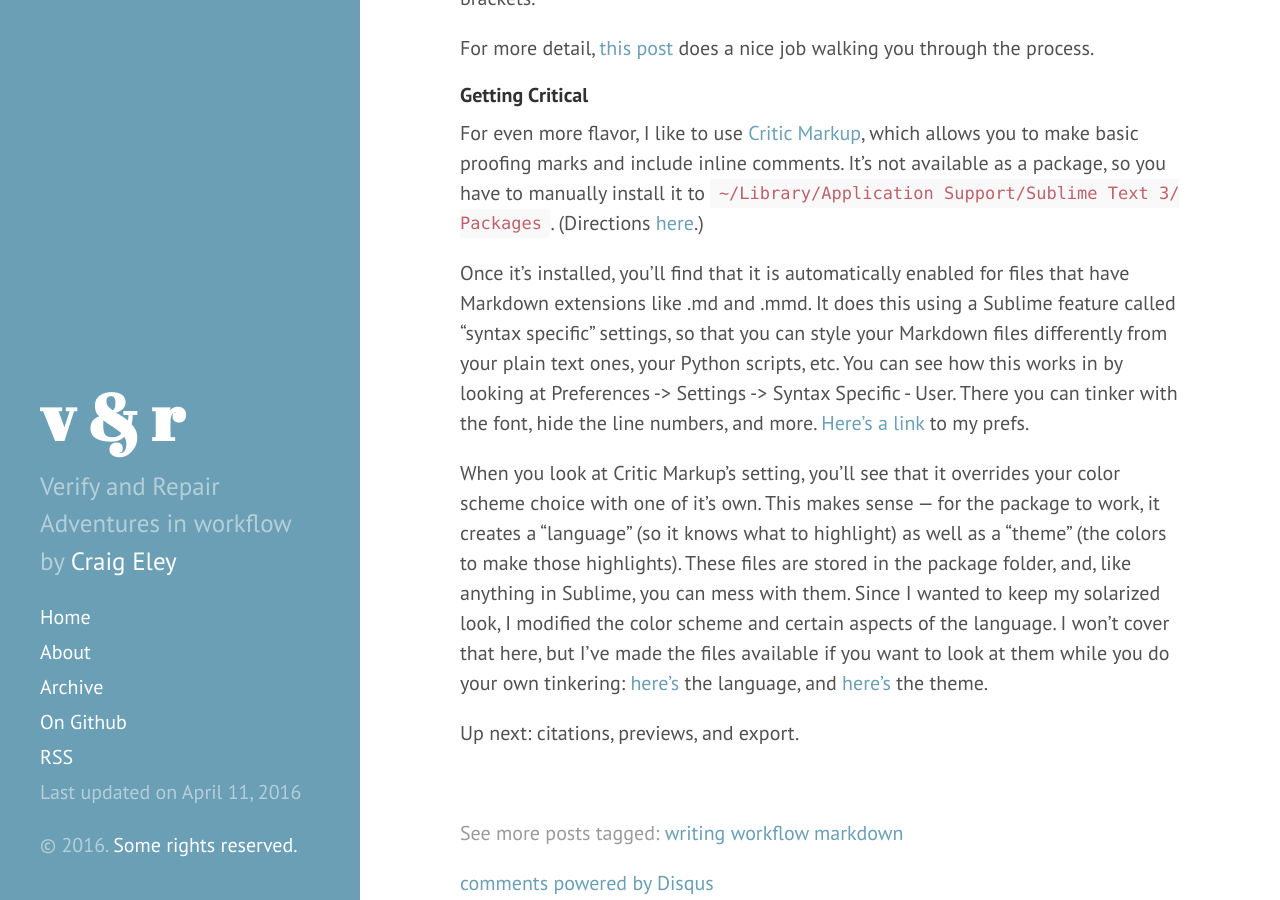
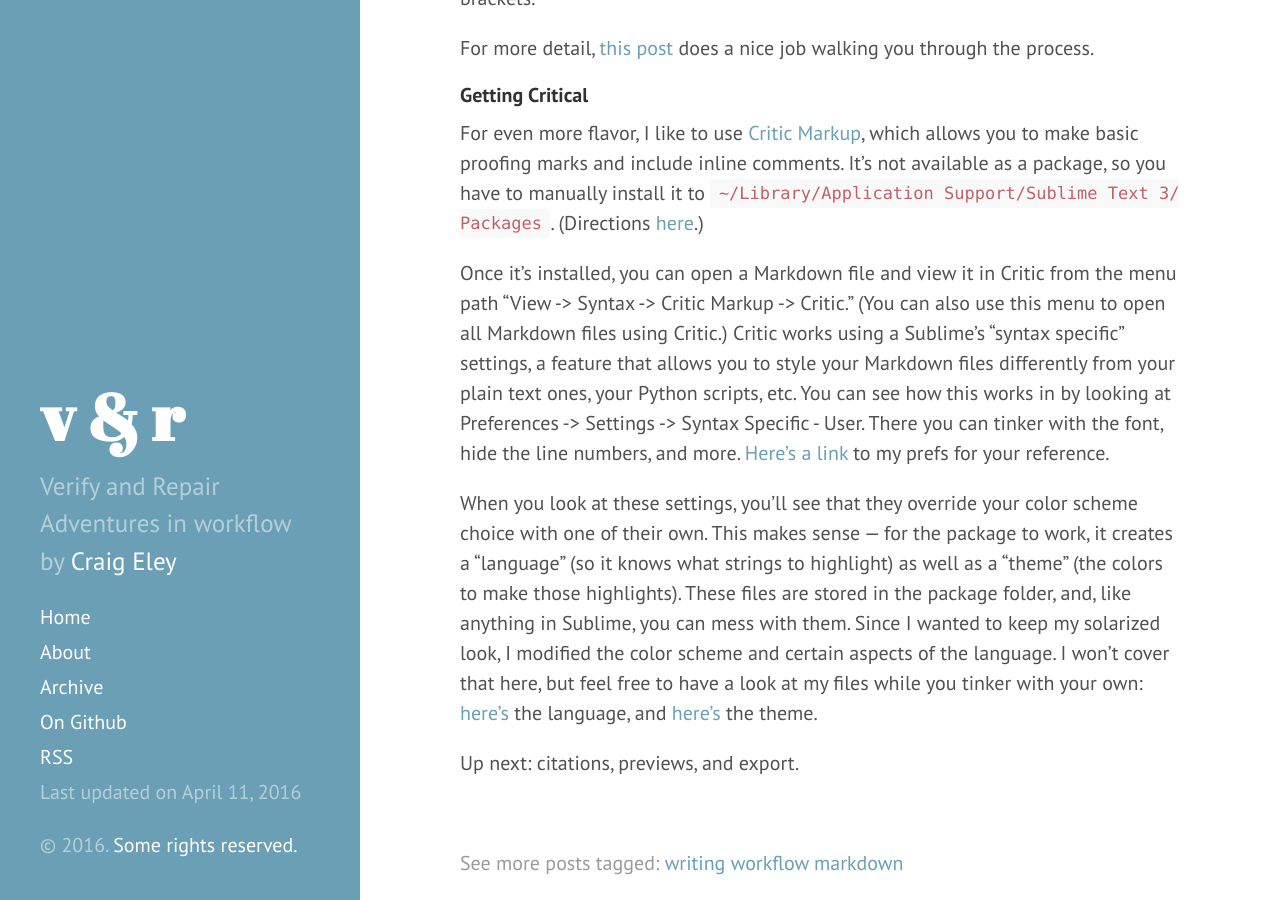
Before and after one commit to craigeley/verifyandrepair, a Jekyll site: the page built from _posts/2016-04-11-writing-workflow-2016-markdown-environment.md, in a window 1280 px wide and 900 px high, scrolled down 2990 px. Built offline with Jekyll 4.4.1, drawn with Linux system fonts in a browser that asks for light colours; comment, search, counter and statistics services are not loaded.

Commit message:
pre-push update

```diff
--- a/_posts/2016-04-11-writing-workflow-2016-markdown-environment.md
+++ b/_posts/2016-04-11-writing-workflow-2016-markdown-environment.md
@@ -52,9 +52,9 @@
 #### Getting Critical
 For even more flavor, I like to use [Critic Markup](http://criticmarkup.com/), which allows you to make basic proofing marks and include inline comments. It's not available as a package, so you have to manually install it to `~/Library/Application Support/Sublime Text 3/Packages`. (Directions [here](http://criticmarkup.com/sublime-text.php).)
 
-Once it's installed, you'll find that it is automatically enabled for files that have Markdown extensions like .md and .mmd. It does this using a Sublime feature called "syntax specific" settings, so that you can style your Markdown files differently from your plain text ones, your Python scripts, etc. You can see how this works in by looking at Preferences -> Settings -> Syntax Specific - User. There you can tinker with the font, hide the line numbers, and more. [Here's a link](http://d.pr/n/DYvg) to my prefs.
+Once it's installed, you can open a Markdown file and view it in Critic from the menu path "View -> Syntax -> Critic Markup -> Critic." (You can also use this menu to open all Markdown files using Critic.) Critic works using a Sublime's "syntax specific" settings, a feature that allows you to style your Markdown files differently from your plain text ones, your Python scripts, etc. You can see how this works in by looking at Preferences -> Settings -> Syntax Specific - User. There you can tinker with the font, hide the line numbers, and more. [Here's a link](http://d.pr/n/DYvg) to my prefs for your reference.
 
-When you look at Critic Markup's setting, you'll see that it overrides your color scheme choice with one of it's own. This makes sense — for the package to work, it creates a "language" (so it knows what to highlight) as well as a "theme" (the colors to make those highlights). These files are stored in the package folder, and, like anything in Sublime, you can mess with them. Since I wanted to keep my solarized look, I modified the color scheme and certain aspects of the language. I won't cover that here, but I've made the files available if you want to look at them while you do your own tinkering: [here's](http://d.pr/n/1fHoe) the language, and [here's](http://d.pr/n/1crYu) the theme.
+When you look at these settings, you'll see that they override your color scheme choice with one of their own. This makes sense — for the package to work, it creates a "language" (so it knows what strings to highlight) as well as a "theme" (the colors to make those highlights). These files are stored in the package folder, and, like anything in Sublime, you can mess with them. Since I wanted to keep my solarized look, I modified the color scheme and certain aspects of the language. I won't cover that here, but feel free to have a look at my files while you tinker with your own: [here's](http://d.pr/n/1fHoe) the language, and [here's](http://d.pr/n/1crYu) the theme.
 
 Up next: citations, previews, and export.
 
```
